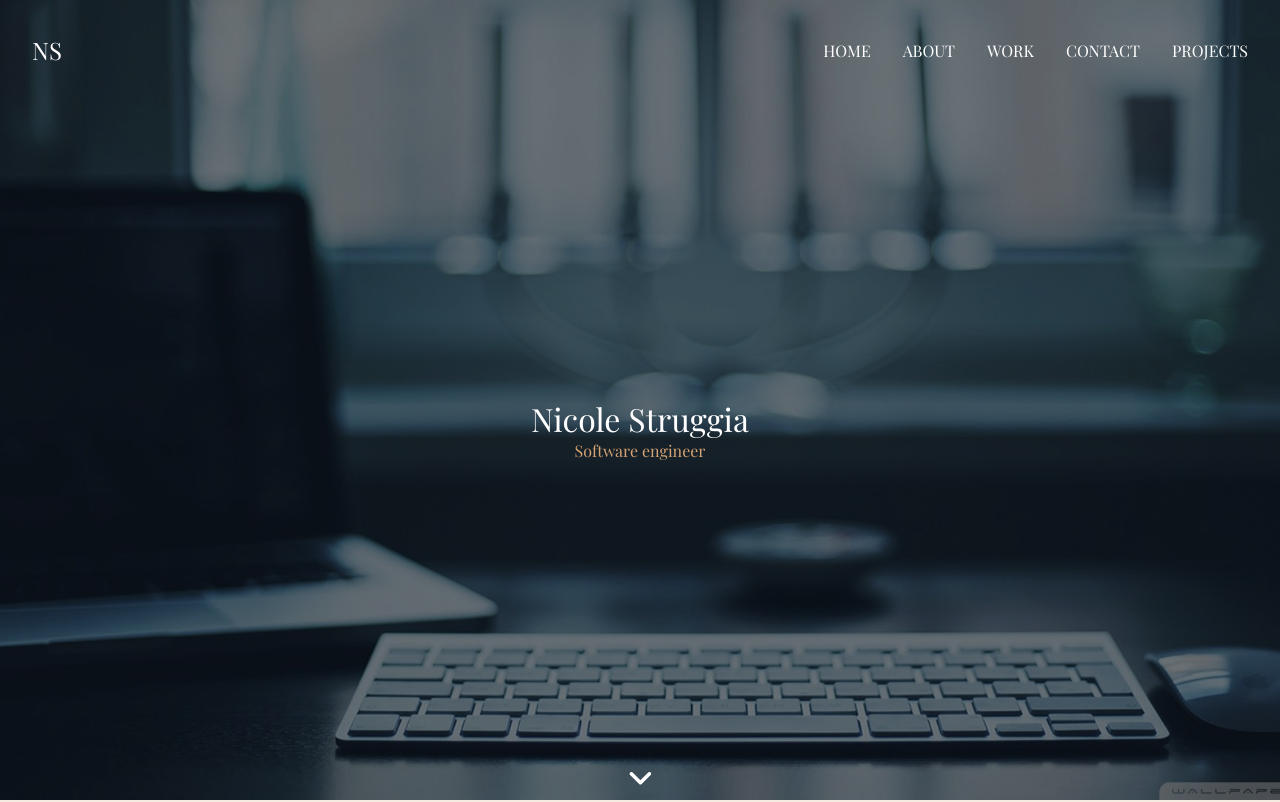
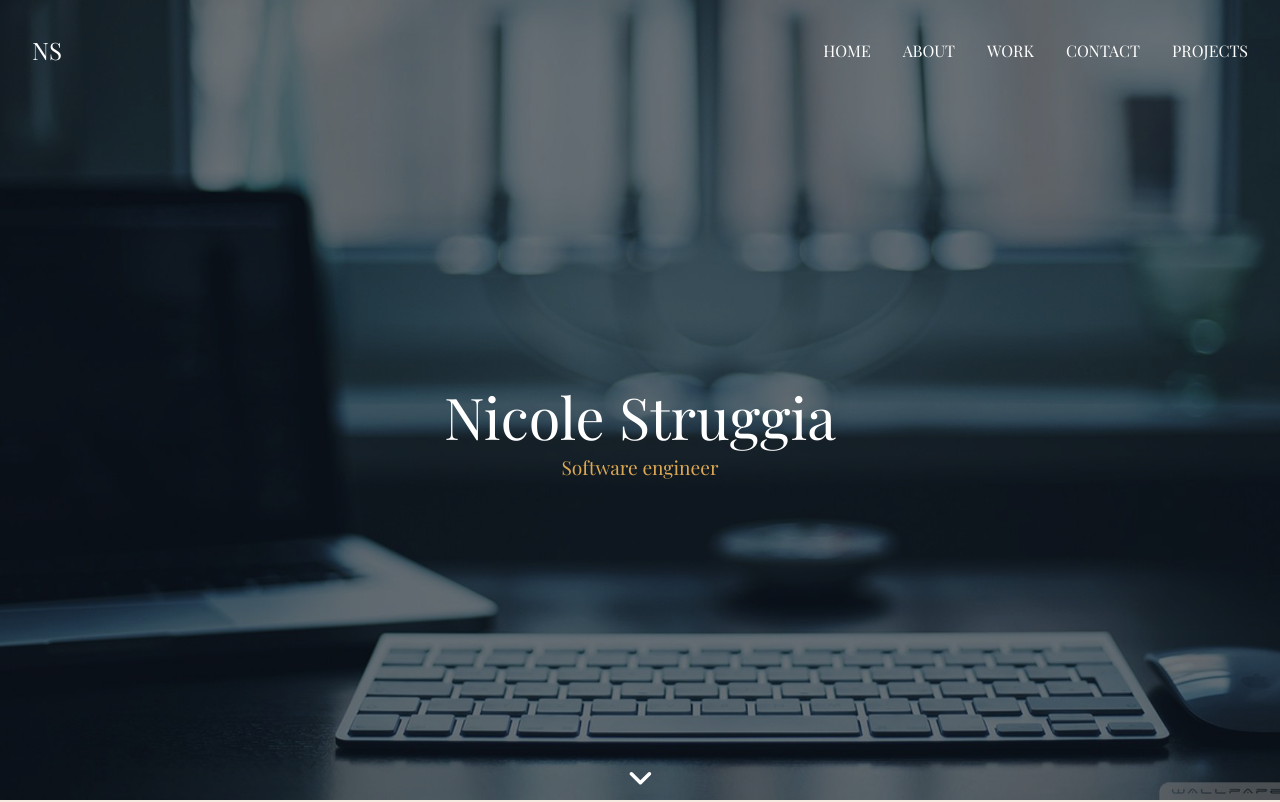
Before and after one commit to Nicolettastr/portfolioW, a React (Vite) app: page / in a window 1280 px wide. Shown: the top 802 px of the page. Built offline with nearby package versions, Linux system fonts and the light colour scheme; a web font is replaced by a local one.

Commit message:
incrementing p font size and changing gold tone

```diff
--- a/src/index.css
+++ b/src/index.css
@@ -12,7 +12,7 @@
 :root {
   --white: white;
   --beige: #f5ebe0;
-  --gold: #d4a373;
+  --gold: #dda853;
   --grey: grey;
   --black: black;
 }
--- a/src/styles/banner.css
+++ b/src/styles/banner.css
@@ -56,6 +56,13 @@
 }
 
 @media (min-width: 1024px) {
+  .banner_info {
+    font-size: 1.8rem;
+  }
+
+  p {
+    font-size: 1.2rem;
+  }
 }
 
 @media (min-width: 1280px) {
```
